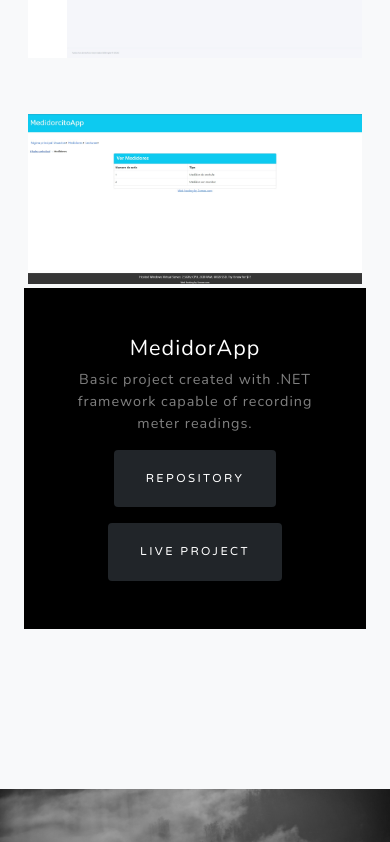
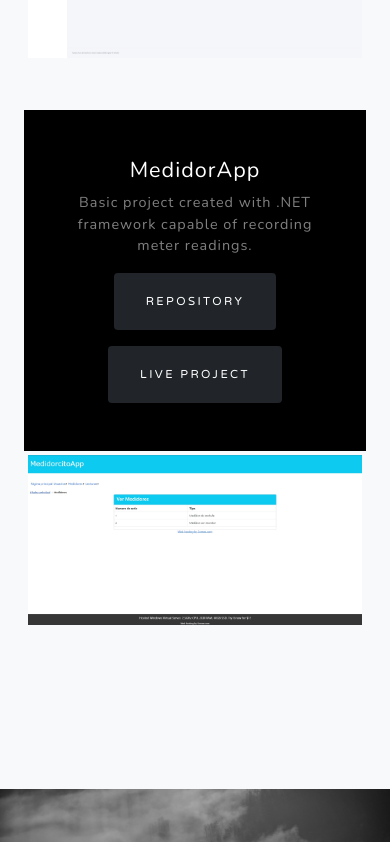
Before and after one commit to benjaminmatusf/benjaminmatusf.github.io, a plain HTML site: page index.html in a window 390 px wide. Shown: the part 3252-4094 px from the top of the page. Drawn offline with nearby package versions, Linux system fonts and the light colour scheme.

Commit message:
ordenando proyectos en version mobile

```diff
--- a/index.html
+++ b/index.html
@@ -195,8 +195,8 @@
                 <!-- Proyecto Dos-->
 
                 <div class="row gx-0 justify-content-center">
-                    <div class="col-lg-6 align-self-center"> <div class="div p-1"> <img class="img-fluid" src="assets/img/demo-image-02.jpg" alt="..." /> </div> </div>
-                    <div class="col-lg-6">
+                    <div class="col-lg-6 align-self-center order-sm-first order-last"> <div class="div p-1"> <img class="img-fluid" src="assets/img/demo-image-02.jpg" alt="..." /> </div> </div>
+                    <div class="col-lg-6 ">
                         <div class="bg-black text-center h-100 project">
                             <div class="d-flex h-100">
                                 <div class="project-text w-100 my-auto text-center text-lg-right">
@@ -217,8 +217,8 @@
                 <!-- Proyecto Tres-->
                 <!--
                 <div class="row gx-0 mb-5 mb-lg-0 justify-content-center">
-                    <div class="col-lg-6 align-self-center"><img class="img-fluid"  src="assets/img/demo-image-01.jpg" alt="..." /></div>
-                    <div class="col-lg-6">
+                    <div class="col-lg-6 align-self-center"> <div class="div p-1"> <img class="img-fluid"  src="assets/img/demo-image-01.jpg" alt="..." />  </div>  </div>
+                    <div class="col-lg-6 order-first">
                         <div class="bg-black text-center h-100 project">
                             <div class="d-flex h-100">
                                 <div class="project-text w-100 my-auto text-center text-lg-left">
```
